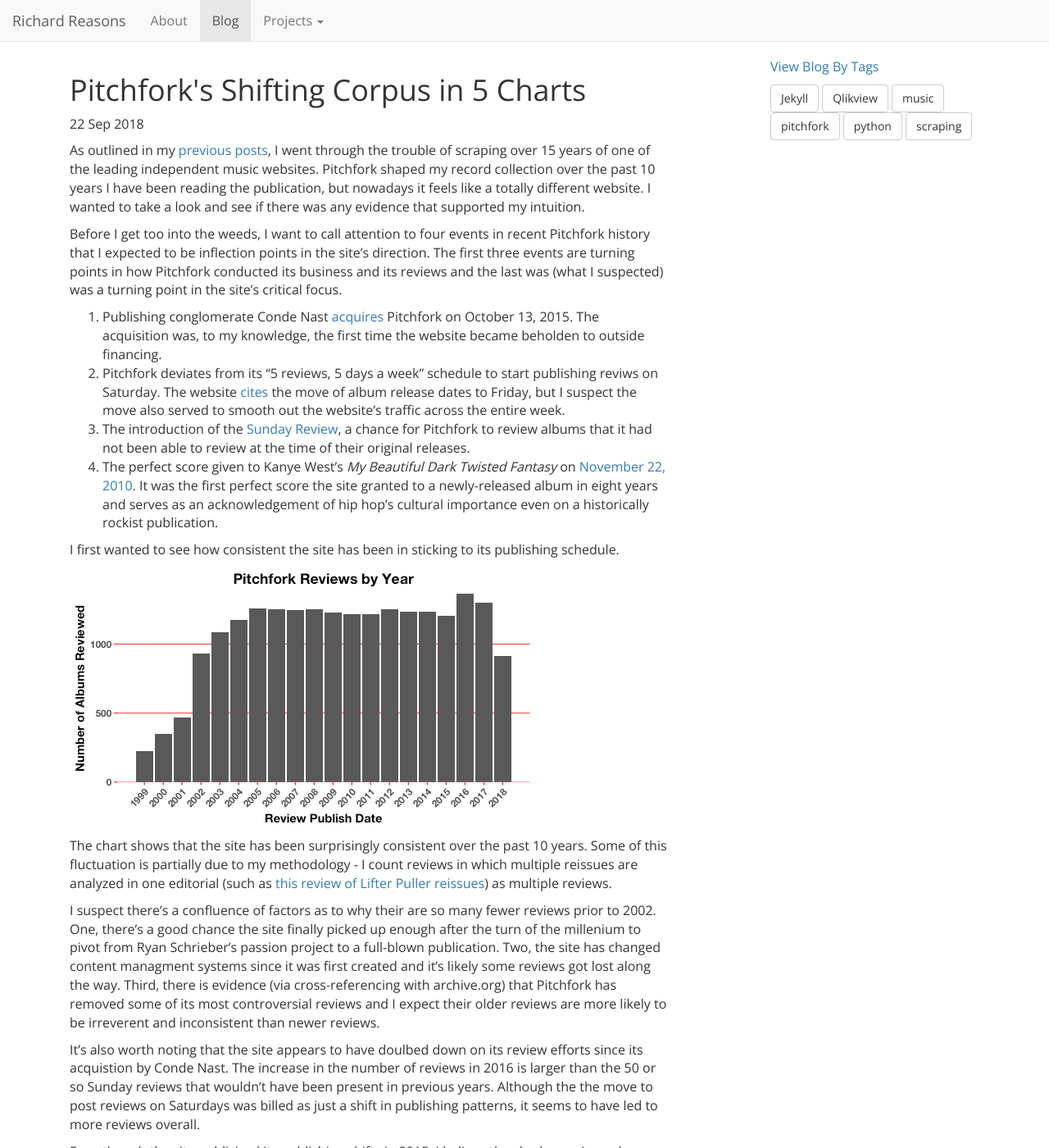
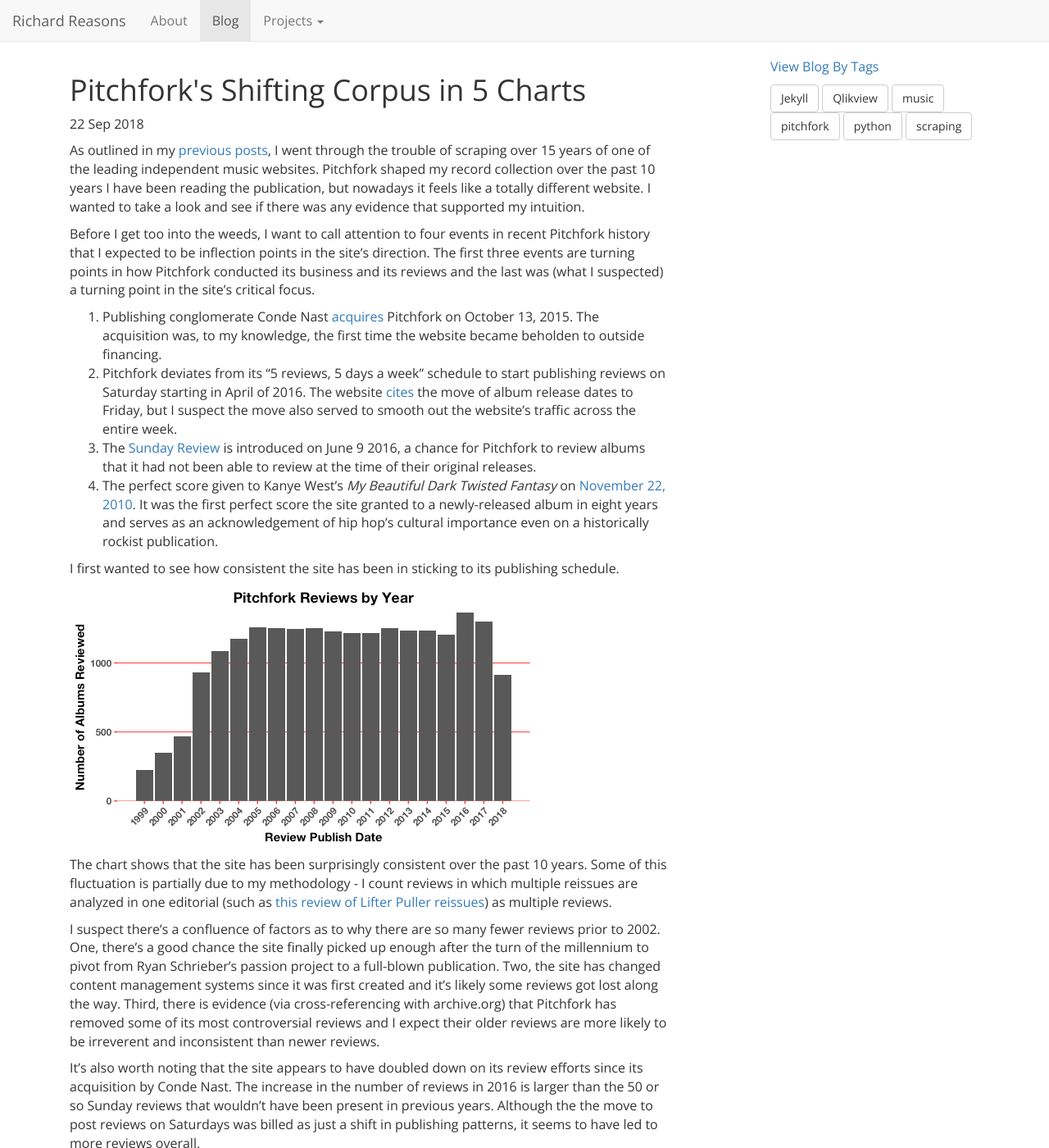
Before and after one commit to rgreasons/rgreasons.github.io, a Jekyll site: the page built from _posts/2018-09-22-pitchfork-corpus.md, in a window 1280 px wide and 1400 px high. Shown: the whole window at 82% size. Built offline with Jekyll 4.4.1, drawn with Linux system fonts in a browser that asks for light colours; nearby versions of some CDN libraries; some of the changed text lies outside the part shown.

Commit message:
Grammatical fixes

```diff
--- a/_posts/2018-09-22-pitchfork-corpus.md
+++ b/_posts/2018-09-22-pitchfork-corpus.md
@@ -8,12 +8,12 @@
 
 <!--excerpt-->
 
-Before I get too into the weeds, I want to call attention to four events in recent Pitchfork history that I expected to be inflection points in the site's direction. The first three events are turning points in how Pitchfork conducted its business and its reviews and the last was (what I suspected) was a turning point in the site's critical focus.
+Before I get too into the weeds, I want to call attention to four events in recent Pitchfork history that I expected to be inflection points in the site's direction. The first three events are turning points in how Pitchfork conducted its business and its reviews and the last was (what I suspected) a turning point in the site's critical focus.
 
 
 1. Publishing conglomerate Conde Nast [acquires](https://pitchfork.com/news/61621-pitchfork-acquired-by-conde-nast/) Pitchfork on October 13, 2015. The acquisition was, to my knowledge, the first time the website became beholden to outside financing.
-2. Pitchfork deviates from its "5 reviews, 5 days a week" schedule to start publishing reviws on Saturday. The website [cites](https://pitchfork.com/news/64915-pitchfork-to-publish-album-reviews-on-saturdays/) the move of album release dates to Friday, but I suspect the move also served to smooth out the website's traffic across the entire week.
-3. The introduction of the [Sunday Review](https://pitchfork.com/news/65994-pitchfork-presents-the-sunday-review/), a chance for Pitchfork to review albums that it had not been able to review at the time of their original releases.
+2. Pitchfork deviates from its "5 reviews, 5 days a week" schedule to start publishing reviews on Saturday starting in April of 2016. The website [cites](https://pitchfork.com/news/64915-pitchfork-to-publish-album-reviews-on-saturdays/) the move of album release dates to Friday, but I suspect the move also served to smooth out the website's traffic across the entire week.
+3. The [Sunday Review](https://pitchfork.com/news/65994-pitchfork-presents-the-sunday-review/) is introduced on June 9 2016, a chance for Pitchfork to review albums that it had not been able to review at the time of their original releases.
 4. The perfect score given to Kanye West's *My Beautiful Dark Twisted Fantasy* on [November 22, 2010](https://pitchfork.com/reviews/albums/14880-my-beautiful-dark-twisted-fantasy/). It was the first perfect score the site granted to a newly-released album in eight years and serves as an acknowledgement of hip hop's cultural importance even on a historically rockist publication.
 
 I first wanted to see how consistent the site has been in sticking to its publishing schedule.
@@ -22,9 +22,9 @@
 
 The chart shows that the site has been surprisingly consistent over the past 10 years. Some of this fluctuation is partially due to my methodology - I count reviews in which multiple reissues are analyzed in one editorial (such as [this review of Lifter Puller reissues](https://pitchfork.com/reviews/albums/13744-lifter-puller-half-dead-and-dynamite-the-entertainment-and-arts-ep-fiestas-and-fiascos-slips-backwards/)) as multiple reviews.
 
-I suspect there's a confluence of factors as to why their are so many fewer reviews prior to 2002.  One, there's a good chance the site finally picked up enough after the turn of the millenium to pivot from Ryan Schrieber's passion project to a full-blown publication. Two, the site has changed content managment systems since it was first created and it's likely some reviews got lost along the way. Third, there is evidence (via cross-referencing with archive.org) that Pitchfork has removed some of its most controversial reviews and I expect their older reviews are more likely to be irreverent and inconsistent than newer reviews.
+I suspect there's a confluence of factors as to why there are so many fewer reviews prior to 2002.  One, there's a good chance the site finally picked up enough after the turn of the millennium to pivot from Ryan Schrieber's passion project to a full-blown publication. Two, the site has changed content management systems since it was first created and it's likely some reviews got lost along the way. Third, there is evidence (via cross-referencing with archive.org) that Pitchfork has removed some of its most controversial reviews and I expect their older reviews are more likely to be irreverent and inconsistent than newer reviews.
 
-It's also worth noting that the site appears to have doulbed down on its review efforts since its acquistion by Conde Nast. The increase in the number of reviews in 2016 is larger than the 50 or so Sunday reviews that wouldn't have been present in previous years.  Although the the move to post reviews on Saturdays was billed as just a shift in publishing patterns, it seems to have led to more reviews overall.
+It's also worth noting that the site appears to have doubled down on its review efforts since its acquisition by Conde Nast. The increase in the number of reviews in 2016 is larger than the 50 or so Sunday reviews that wouldn't have been present in previous years.  Although the the move to post reviews on Saturdays was billed as just a shift in publishing patterns, it seems to have led to more reviews overall.
 
 Even though the site publicized its publishing shifts in 2015, I believe they had experienced an unpublicized editorial shift years earlier. The emergence of [poptimism](https://en.wikipedia.org/wiki/Rockism_and_poptimism) and the economics of web publishing in the 2010s forced the site to pivot its focus away from the independent rock records that propelled the site to prominence.
 
@@ -61,6 +61,6 @@
 * Heavy music (which usually gets lumped into “Metal” regardless of sub-genre) appears to be the target of negative opinions consistently more often than other genres over the years. Despite bringing in great writers such as [Kim Kelly](https://twitter.com/@GrimKim) to [do the genres more justice](https://pitchfork.com/staff/kim-kelly/albumreviews/), it doesn’t appear the overall editorial needle shifted too much.
 * I was honestly surprised to see any Global music pans, since I don’t associate Pitchfork with world music whatsoever. But since they consider [Matisyahu](https://pitchfork.com/reviews/albums/9747-no-place-to-be/) “Global,” I guess it makes sense.
 
-Although this is just a broad overview of the body of reviews at Pitchfork, I feel it confirms my notions that the focus of the publication has shifted since I began reading it years ago.
+Although this is just a broad overview of the body of reviews at Pitchfork, I feel it confirms my hunches that the publication’s genre focus and hyper-critical voice have shifted since I began reading it years ago.
 
 I have some other ideas of things to investigate using this data in the near future, but don’t hesitate to reach out if you have a burning question that you think I may be able to quantify. For any other data folks reading this, I have included the R Markdown notebook I used to create the charts in [the project’s GitHub repository](https://github.com/rgreasons/pytch) and plan to post a write-up on my experiences wrestling with plotting libraries in R and Python in the coming weeks.
```
Also changed, not shown: other parts of _posts/2018-09-22-pitchfork-corpus.md (+3 -3 lines).
